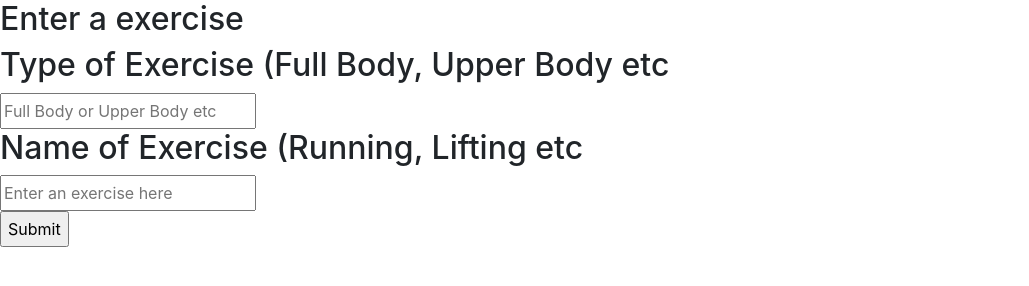
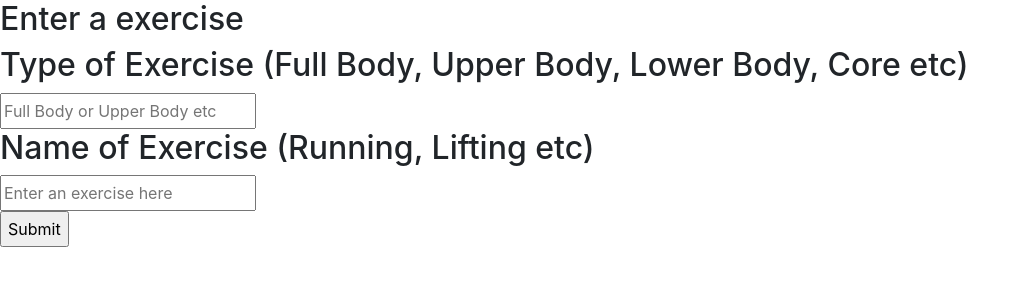
Before and after one commit to patrickvenkat/workout-tracker, a website: page public/exercise.html in a window 1280 px wide. Shown: the whole page, without its empty margins (0-1029 px from the left). Drawn offline with nearby package versions, Linux system fonts and the light colour scheme.

Commit message:
Minor heading adjustments

```diff
--- a/public/exercise.html
+++ b/public/exercise.html
@@ -33,10 +33,10 @@
     <h2>Enter a exercise</h2>
       <!-- <input type="text" name="title" placeholder="Title"> -->
       <!-- <textarea type="text" name="body" placeholder="Enter an exercise here"></textarea> -->
-      <h2>Type of Exercise (Full Body, Upper Body etc</h2>
+      <h2>Type of Exercise (Full Body, Upper Body, Lower Body, Core etc)</h2>
       <input type="text" name="typeofexercise" placeholder="Full Body or Upper Body etc"></textarea>
 
-      <h2>Name of Exercise (Running, Lifting etc</h2>
+      <h2>Name of Exercise (Running, Lifting etc)</h2>
       <input type="text" name="exercise" placeholder="Enter an exercise here"></textarea>
 
       <input type="submit">
```
